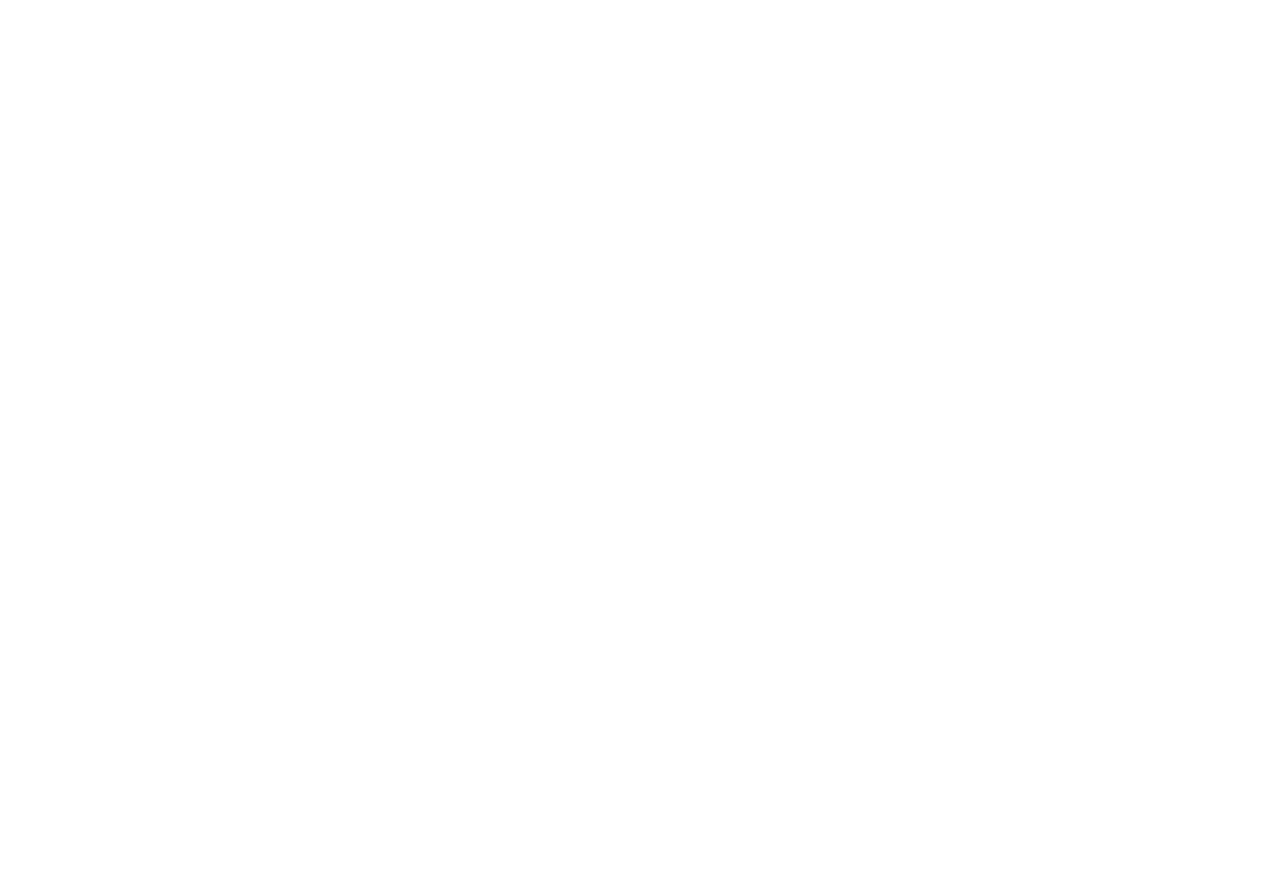
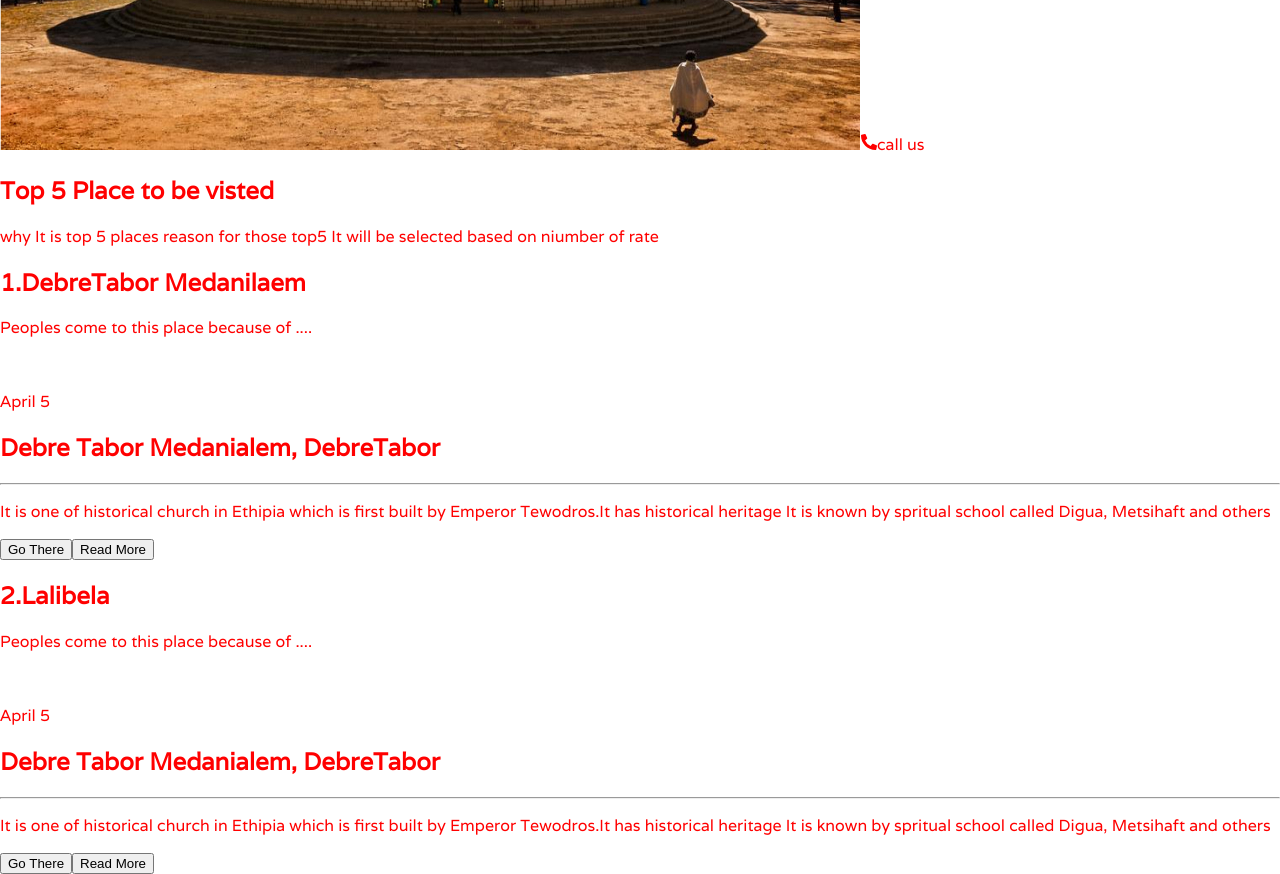
Before and after one commit to biruk-anley/Portfolio_Using_React.js, a React (Create React App) app: page /Top5 in a window 1280 px wide. Shown: the part 540-1414 px from the top of the page. Before the commit the page ends 800 px from the top, so only its background shows below. Built offline with nearby package versions, Linux system fonts and the light colour scheme; a web font is replaced by a local one.

Commit message:
updating top-5 component

```diff
--- a/src/pages/top5.js
+++ b/src/pages/top5.js
@@ -1,6 +1,29 @@
+import MonasteryList from "./MonasteryList";
+import Slider from "./Slider";
+
 const Top = () => {
     return (
-        <h2>Top 5 pages</h2>
+        <div className="top-selected">
+            <Slider/>
+            <h2>Top 5 Place to be visted</h2>
+            <p>why It is top 5 places reason for those top5
+                It will be selected based on niumber of rate
+            </p>
+            <div className="topPlace-holder">
+                <div className="list-content">
+                    <h2>1.DebreTabor Medanilaem</h2>
+                    <p>Peoples come to this place because of ....</p>
+                    <MonasteryList/>
+                </div>
+
+                <div className="list-content">
+                    <h2>2.Lalibela</h2>
+                    <p>Peoples come to this place because of ....</p>
+                    <MonasteryList/>
+                </div>
+            </div>
+
+        </div>
      );
 }
 
```
